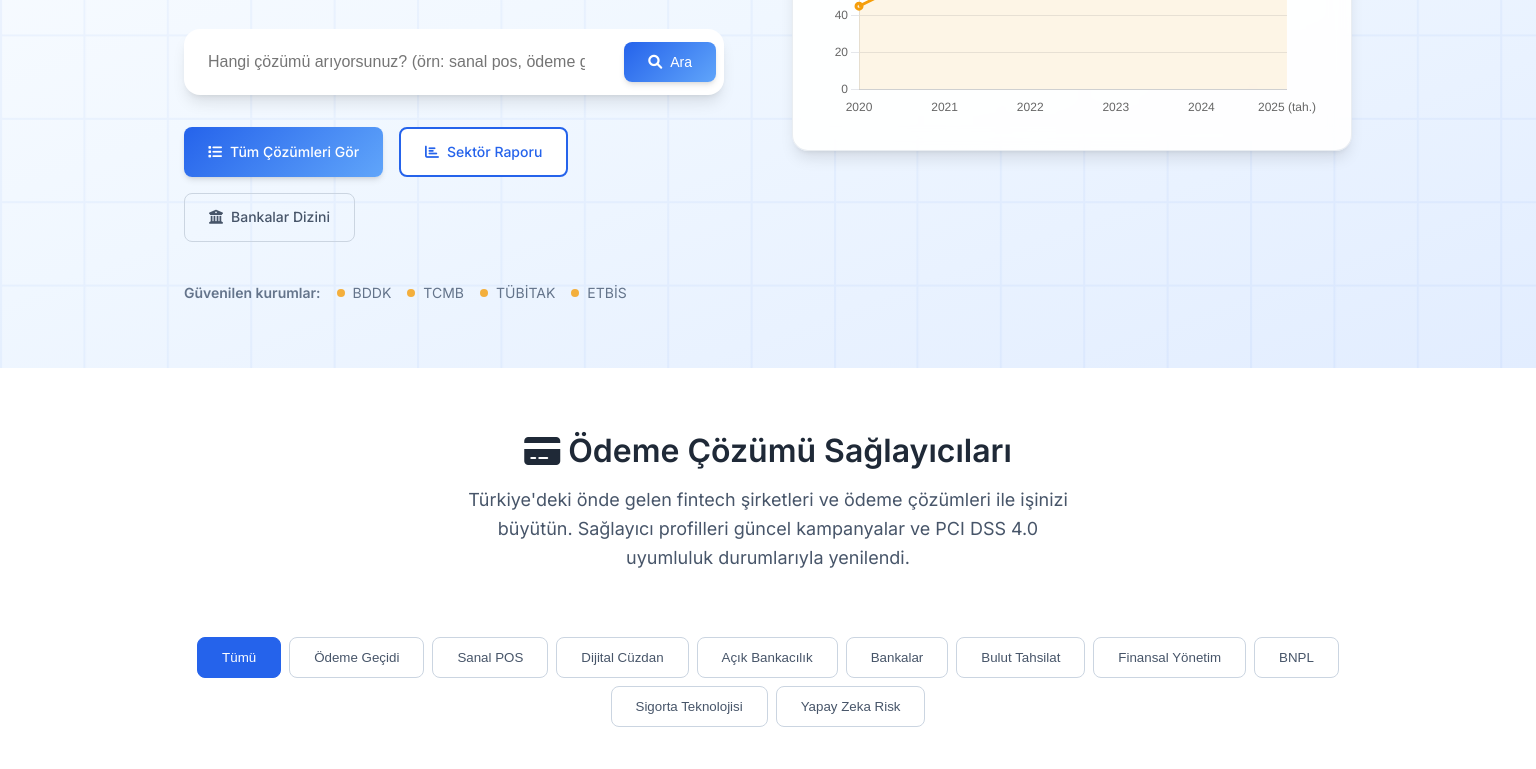
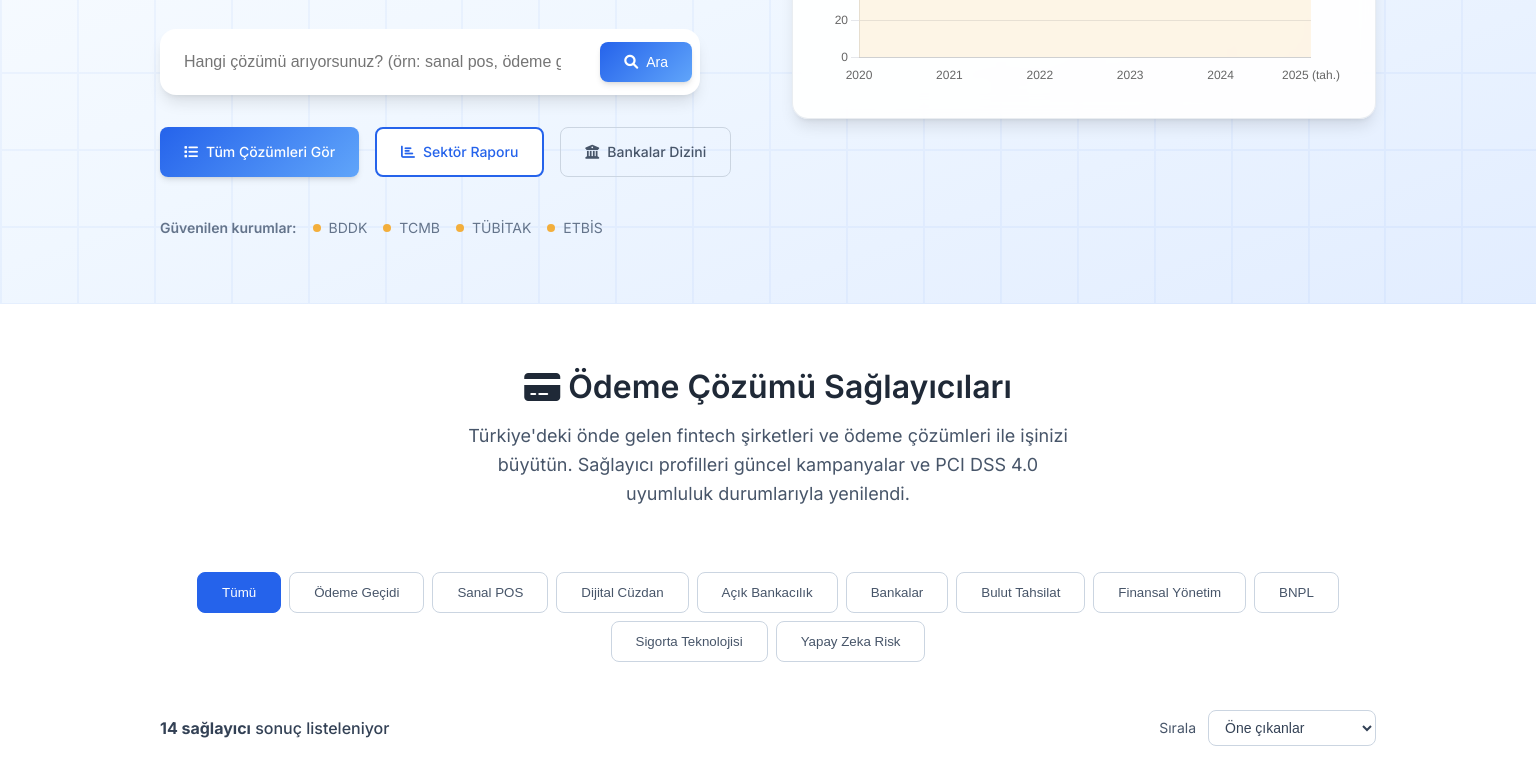
Before and after one commit to antonidashaci/fintechhub, a website: page index.html in a window 1536 px wide. Shown: the part 702-1471 px from the top of the page. Drawn offline with nearby package versions, Linux system fonts and the light colour scheme; no server answers.

Commit message:
style: widen layout and fix mobile header

```diff
--- a/style.css
+++ b/style.css
@@ -44,9 +44,16 @@ body {
 }
 
 .container {
-    max-width: 1200px;
+    width: min(100%, 1280px);
     margin: 0 auto;
-    padding: 0 1rem;
+    padding: 0 1.5rem;
+}
+
+@media (min-width: 1536px) {
+    .container {
+        max-width: 1440px;
+        padding: 0 2rem;
+    }
 }
 
 /* Typography */
@@ -1915,7 +1922,7 @@ form.is-loading {
 }
 
 /* Responsive Design */
-@media (max-width: 768px) {
+@media (max-width: 1024px) {
     .site-header {
         position: static;
         box-shadow: none;
@@ -1924,7 +1931,9 @@ form.is-loading {
     .market-ticker {
         position: static;
     }
-
+}
+
+@media (max-width: 768px) {
     .announcement-bar {
         flex-direction: column;
         align-items: flex-start;
```
